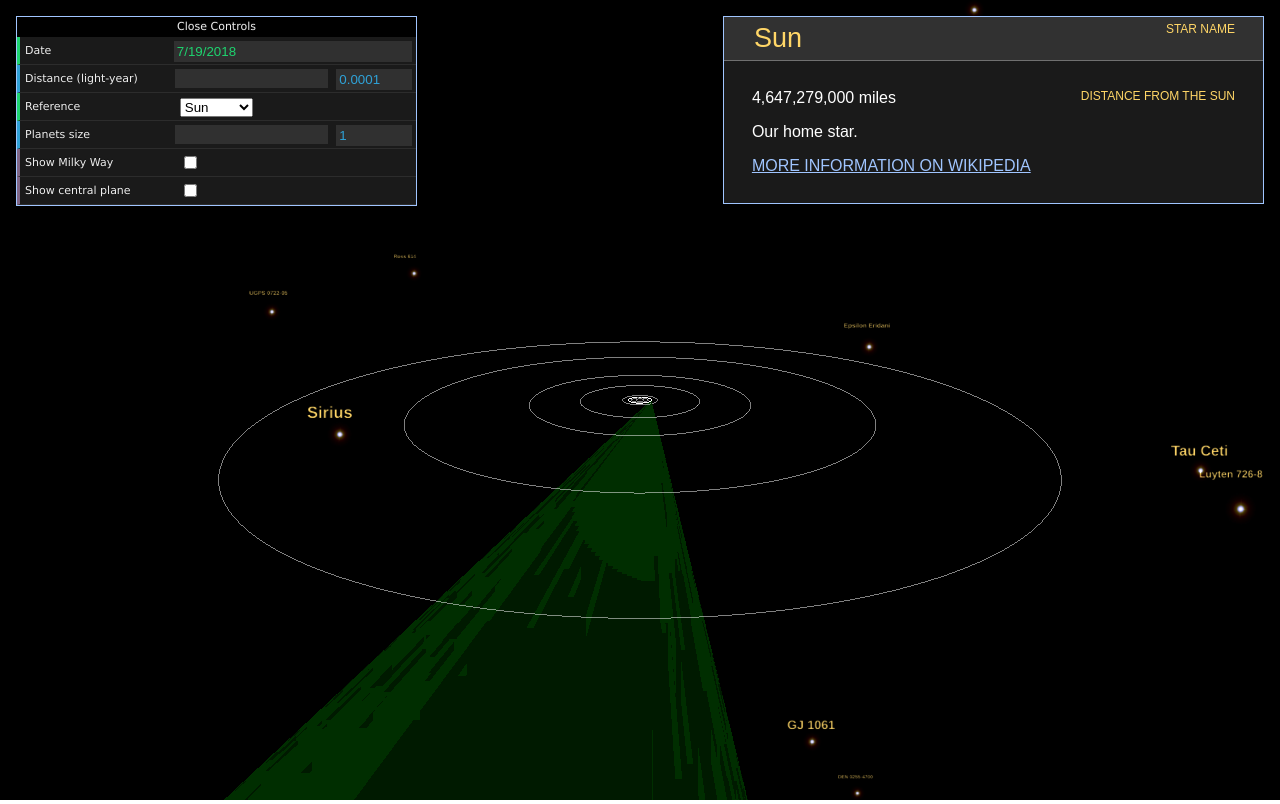
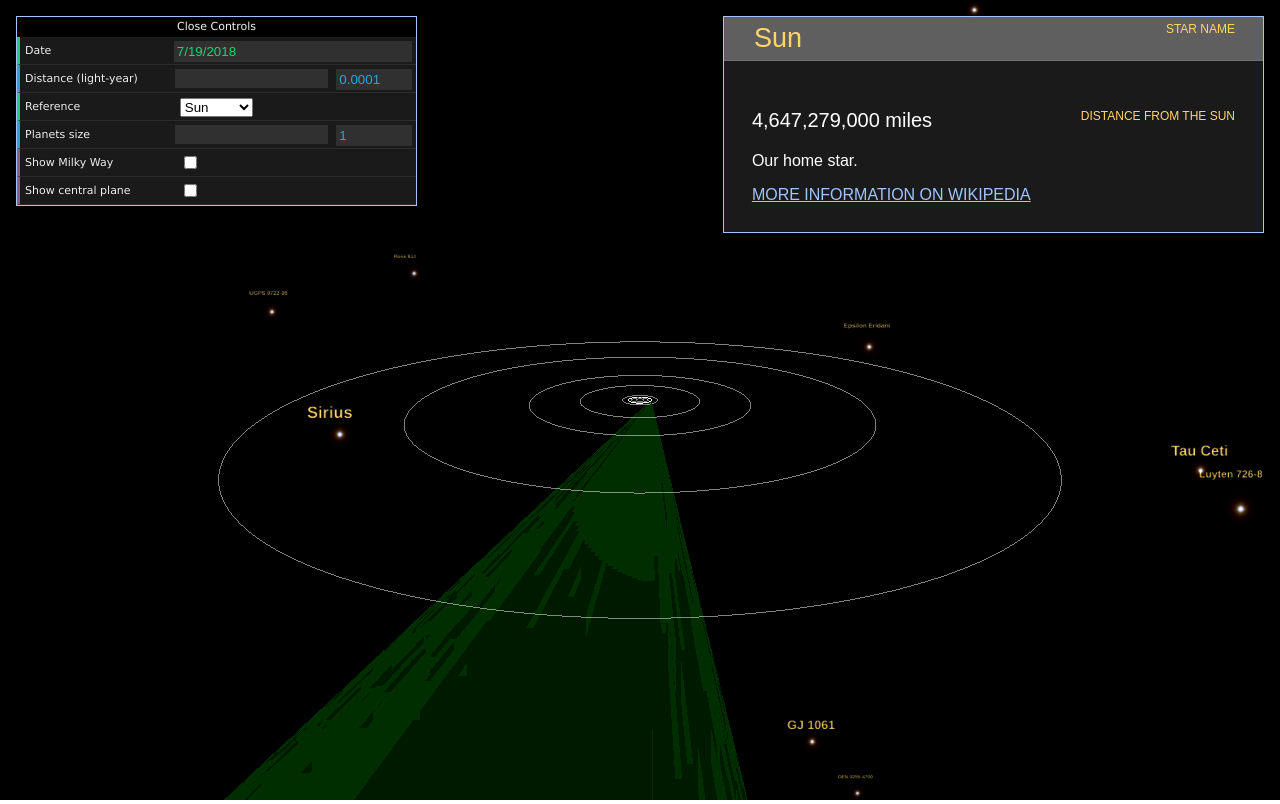
Before and after one commit to logicbranch/spacecast, a plain HTML site: page index.html in a window 1280 px wide. Drawn offline with Linux system fonts and the light colour scheme; animation ran at ten frames a second.

Commit message:
Make info box styling a bit more accurate to the design

```diff
--- a/index.css
+++ b/index.css
@@ -2,12 +2,16 @@ body {
   margin: 0;
   color: white;
   font-family: Arial;
-  font-size: 16px;
 }
 
 a {
   color: #A0C5FF;
   text-transform: uppercase;
+}
+
+h3 {
+  font-size: 20px;
+  font-weight: normal;
 }
 
 input[type=text] {
@@ -17,6 +21,10 @@ input[type=text] {
 
 input[type=text]:focus {
   outline: None;
+}
+
+p {
+  font-size: 16px;
 }
 
 .labelled::after {
@@ -29,9 +37,6 @@ input[type=text]:focus {
 
 .main-div {
   border: 1px solid #A0C5FF;
-}
-
-.translucent {
   background-color: rgba(255, 255, 255, 0.1);
 }
 
@@ -60,6 +65,7 @@ input[type=text]:focus {
   padding: 5px 28px;
   top: -28px;
   right: 28px;
+  background-color: rgba(255, 255, 255, 0.3);
   position: relative;
   width: 100%;
 }
--- a/index.html
+++ b/index.html
@@ -8,8 +8,8 @@
   <body>
     <div id="explorer-view-content">
       <div id="spacecast3d">
-          <div class="main-div translucent" id="spacecast3d-info">
-            <div class="translucent" id="spacecast3d-info-header">
+          <div class="main-div" id="spacecast3d-info">
+            <div id="spacecast3d-info-header">
               <span class="labelled" data-label="Star name">
                 <input id="spacecast3d-info-name" type=text list="spacecast3d-star-list">
                   <script src="./js/datalist-polyfill/datalist-polyfill.min.js"></script>
@@ -17,12 +17,12 @@
                 </input>
               </span>
             </div>
-            <span class="labelled" id="spacecast3d-info-distance" data-label="Distance from the sun"></span>
+            <h3 class="labelled" id="spacecast3d-info-distance" data-label="Distance from the sun"></h3>
             <p id="spacecast3d-info-description"></p>
             <a id="spacecast3d-info-link" target=_blank></a>
           </div>
       </div>
-      <div class="main-div translucent" id="spacecast-controls"></div>
+      <div class="main-div" id="spacecast-controls"></div>
     </div>
     <script src="./js/underscore/underscore.min.js"></script>
     <script src="./js/three/three.min.js"></script>
```
